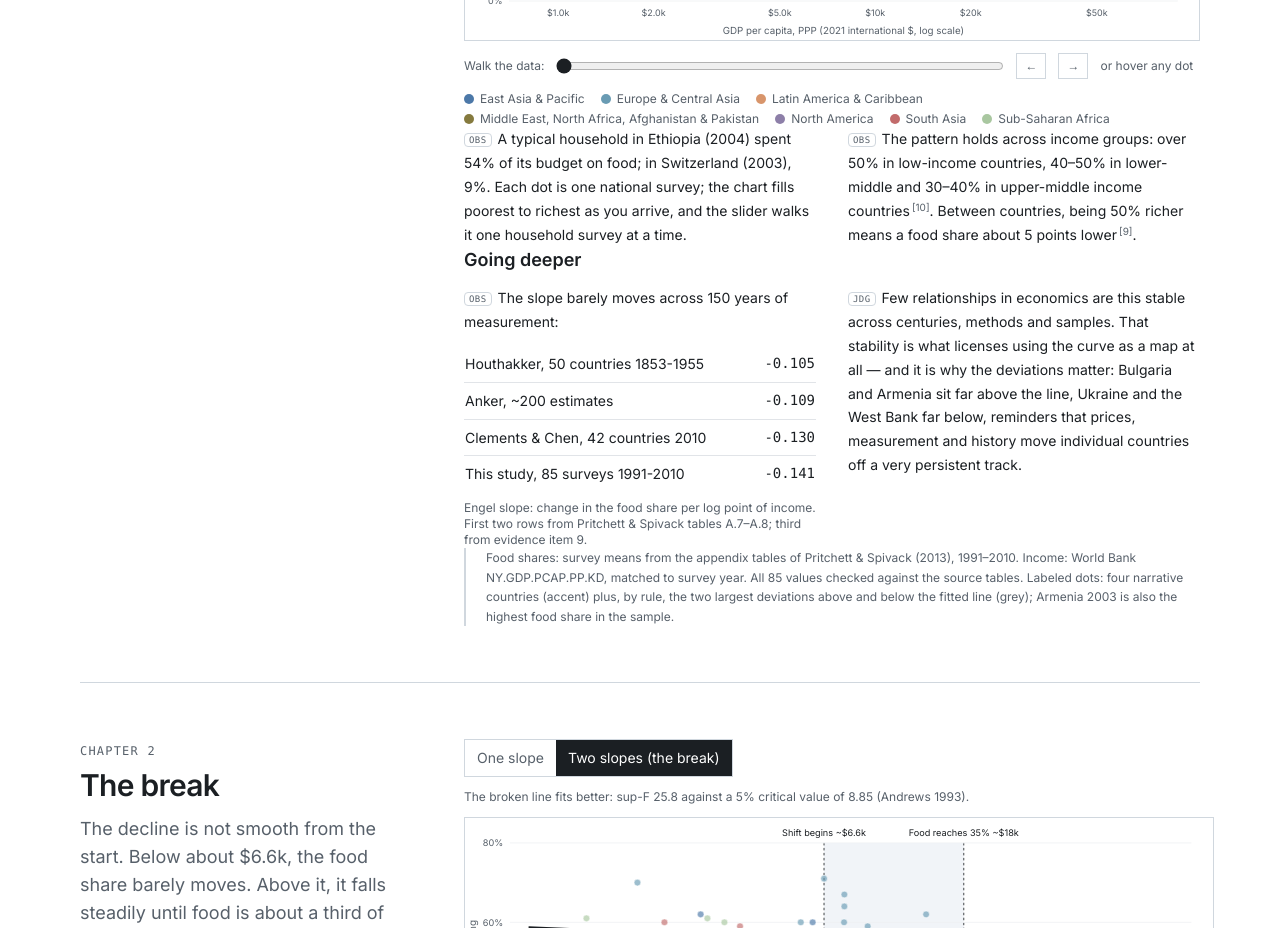
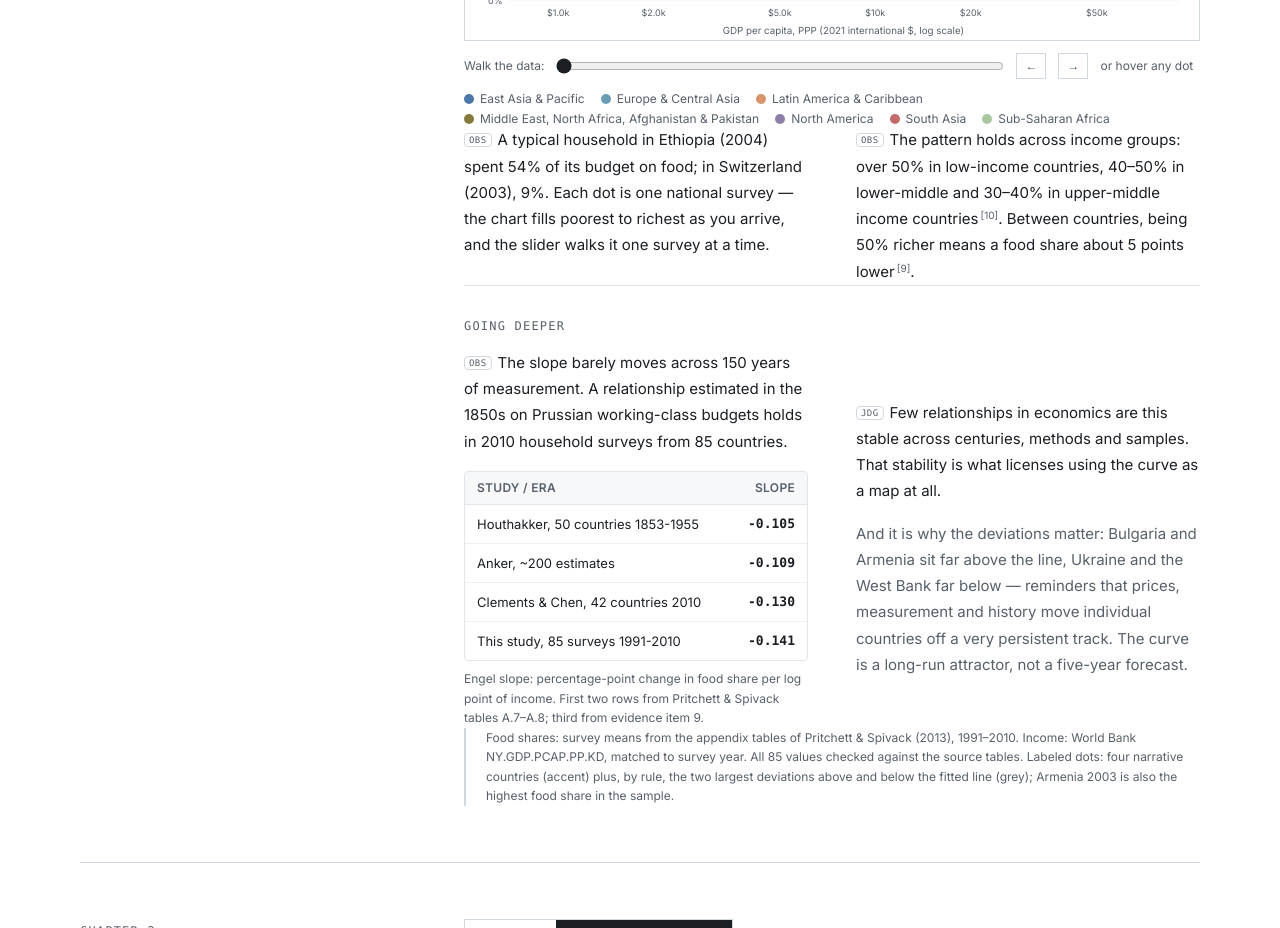
Before and after one commit to Replicant-Partners/engelscurves1, a Next.js app: page /story in a window 1280 px wide. Shown: the part 3240-4168 px from the top of the page. Built offline with nearby package versions, Linux system fonts and the light colour scheme.

Commit message:
fix(ch1): larger body text (15px), styled slopes table with header, GOING DEEPER section divider, split analytical paragraph into two for better rhythm

```diff
--- a/app/story/page.tsx
+++ b/app/story/page.tsx
@@ -232,28 +232,58 @@ export default function StoryPage() {
 
 <Chapter id="law" n="1" title="The law" lede="Poorer households spend most of their budget on food. Richer ones spend a small share. Engel described this in the 19th century; household surveys across the world still show it.">
           <LawChart />
-          <div className="grid grid-cols-1 md:grid-cols-2 gap-8 mt-6 text-sm leading-relaxed">
-            <p><Tag t="OBS" />A typical household in Ethiopia (2004) spent 54% of its budget on food; in Switzerland (2003), 9%. Each dot is one national survey; the chart fills poorest to richest as you arrive, and the slider walks it one household survey at a time.</p>
-            <p><Tag t="OBS" />The pattern holds across income groups: over 50% in low-income countries, 40&ndash;50% in lower-middle and 30&ndash;40% in upper-middle income countries<Cite ids={[10]} />. Between countries, being 50% richer means a food share about 5 points lower<Cite ids={[9]} />.</p>
+
+          {/* Two key observations below the chart */}
+          <div className="grid grid-cols-1 md:grid-cols-2 gap-x-12 gap-y-4 mt-8">
+            <p className="text-[15px] leading-[1.75] text-[#1b1f23]">
+              <Tag t="OBS" />A typical household in Ethiopia (2004) spent 54% of its budget on food; in Switzerland (2003), 9%. Each dot is one national survey — the chart fills poorest to richest as you arrive, and the slider walks it one survey at a time.
+            </p>
+            <p className="text-[15px] leading-[1.75] text-[#1b1f23]">
+              <Tag t="OBS" />The pattern holds across income groups: over 50% in low-income countries, 40&ndash;50% in lower-middle and 30&ndash;40% in upper-middle income countries<Cite ids={[10]} />. Between countries, being 50% richer means a food share about 5 points lower<Cite ids={[9]} />.
+            </p>
           </div>
-          <div className="mt-10">
-            <h3 className="text-lg font-semibold mb-3">Going deeper</h3>
-            <div className="grid grid-cols-1 md:grid-cols-2 gap-8 text-sm leading-relaxed">
+
+          {/* Going deeper */}
+          <div className="mt-12 pt-8 border-t border-[#e1e4e8]">
+            <p className="text-xs font-mono text-[#57606a] tracking-widest mb-4">GOING DEEPER</p>
+            <div className="grid grid-cols-1 md:grid-cols-2 gap-x-12 gap-y-6">
+
+              {/* Left: historical stability table */}
               <div>
-                <p><Tag t="OBS" />The slope barely moves across 150 years of measurement:</p>
-                <table className="mt-3 w-full text-sm border-collapse">
-                  <tbody>
-                    {deep.historicalSlopes.map((h) => (
-                      <tr key={h.label} className="border-b border-[#e1e4e8] last:border-0">
-                        <td className="py-1.5 pr-3">{h.label}</td>
-                        <td className="py-1.5 text-right font-mono">{h.v.toFixed(3)}</td>
+                <p className="text-[15px] leading-[1.75] mb-4">
+                  <Tag t="OBS" />The slope barely moves across 150 years of measurement. A relationship estimated in the 1850s on Prussian working-class budgets holds in 2010 household surveys from 85 countries.
+                </p>
+                <div className="border border-[#e1e4e8] rounded overflow-hidden">
+                  <table className="w-full text-sm border-collapse">
+                    <thead>
+                      <tr className="bg-[#f6f8fa] border-b border-[#e1e4e8]">
+                        <th className="py-2 px-3 text-left text-xs font-semibold text-[#57606a] uppercase tracking-wide">Study / Era</th>
+                        <th className="py-2 px-3 text-right text-xs font-semibold text-[#57606a] uppercase tracking-wide">Slope</th>
                       </tr>
-                    ))}
-                  </tbody>
-                </table>
-                <p className="mt-2 text-xs text-[#57606a]">Engel slope: change in the food share per log point of income. First two rows from Pritchett &amp; Spivack tables A.7&ndash;A.8; third from evidence item 9.</p>
+                    </thead>
+                    <tbody>
+                      {deep.historicalSlopes.map((h) => (
+                        <tr key={h.label} className="border-b border-[#f0f0f0] last:border-0 hover:bg-[#f6f8fa]">
+                          <td className="py-2 px-3 text-[13px]">{h.label}</td>
+                          <td className="py-2 px-3 text-right font-mono text-[13px] font-semibold">{h.v.toFixed(3)}</td>
+                        </tr>
+                      ))}
+                    </tbody>
+                  </table>
+                </div>
+                <p className="mt-2 text-xs text-[#57606a] leading-relaxed">Engel slope: percentage-point change in food share per log point of income. First two rows from Pritchett &amp; Spivack tables A.7&ndash;A.8; third from evidence item 9.</p>
               </div>
-              <p><Tag t="JDG" />Few relationships in economics are this stable across centuries, methods and samples. That stability is what licenses using the curve as a map at all &mdash; and it is why the deviations matter: Bulgaria and Armenia sit far above the line, Ukraine and the West Bank far below, reminders that prices, measurement and history move individual countries off a very persistent track.</p>
+
+              {/* Right: why stability matters */}
+              <div className="flex flex-col justify-center">
+                <p className="text-[15px] leading-[1.75] mb-4">
+                  <Tag t="JDG" />Few relationships in economics are this stable across centuries, methods and samples. That stability is what licenses using the curve as a map at all.
+                </p>
+                <p className="text-[15px] leading-[1.75] text-[#57606a]">
+                  And it is why the deviations matter: Bulgaria and Armenia sit far above the line, Ukraine and the West Bank far below — reminders that prices, measurement and history move individual countries off a very persistent track. The curve is a long-run attractor, not a five-year forecast.
+                </p>
+              </div>
+
             </div>
           </div>
 
```
Also changed, not shown: 1 other file (tests, documents, lock files or other folders).
